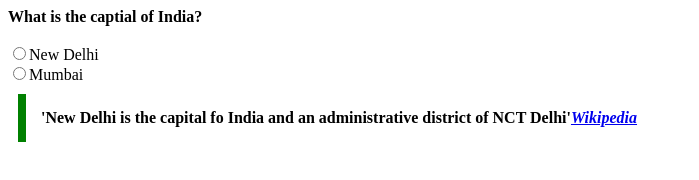
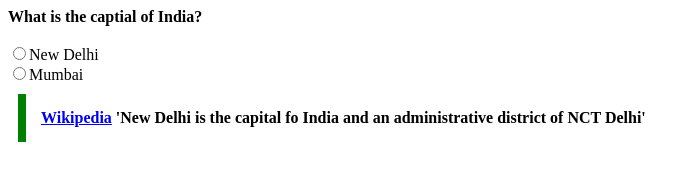
Before and after one commit to acciojob/trivia-dpinkvilla, a website: page main.html in a window 1280 px wide. Shown: the whole page, without its empty margins (0-699 px from the left). Drawn offline with Linux system fonts and the light colour scheme.

Commit message:
created a submission

```diff
--- a/main.html
+++ b/main.html
@@ -13,7 +13,7 @@
 <label for="quiz"><b>What is the captial of India?</b></label><br><br>
 	<input type="radio">New Delhi<br>
 	<input type="radio">Mumbai<br>
-	<blockquote > 'New Delhi is the capital fo India and an administrative district of NCT Delhi'<cite><a href="https://en.wikipedia.org/wiki/New_Delhi" target="_blank">Wikipedia</a></cite></blockquote>
+	<blockquote <cite><a href="https://en.wikipedia.org/wiki/New_Delhi" target="_blank">Wikipedia</a></cite> 'New Delhi is the capital fo India and an administrative district of NCT Delhi'</blockquote>
 
 
 </body>
```
